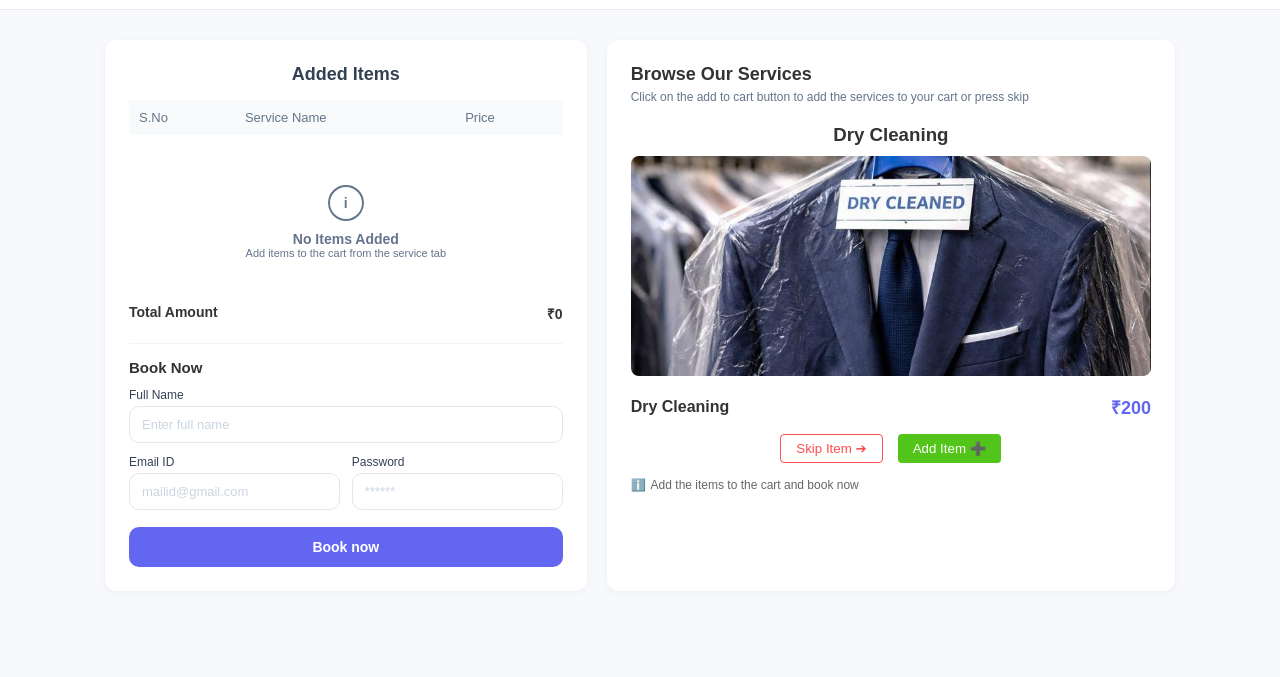
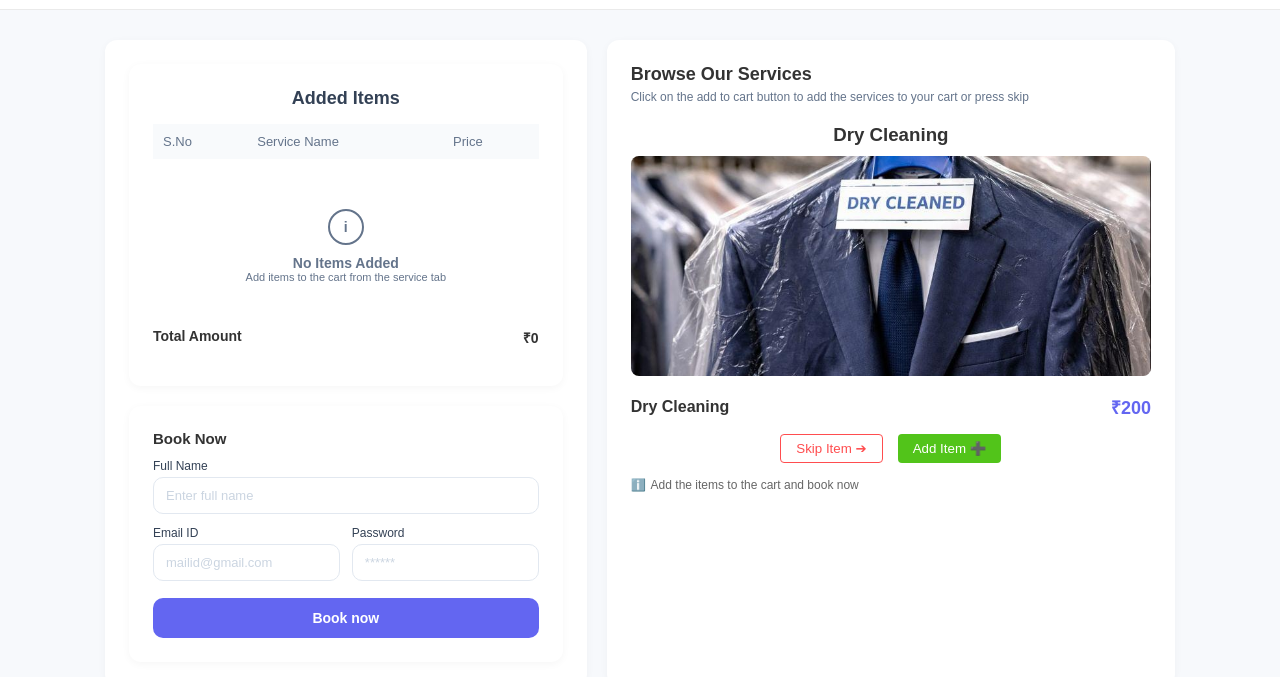
Before and after one commit to Simarpreetsaini/Laundary-Services, a plain HTML site: page index.html in a window 1280 px wide. Shown: the part 43-720 px from the top of the page. Drawn offline with Linux system fonts and the light colour scheme.

Commit message:
Enhance styles for booking form and cart box
Added styles for cart box and updated booking form styles.

```diff
--- a/style.css
+++ b/style.css
@@ -83,6 +83,9 @@ nav {
   padding: 24px;
   border-radius: 12px;
   box-shadow: 0 2px 8px rgba(0, 0, 0, 0.04);
+  display: flex;
+  flex-direction: column;
+  gap: 20px;
 }
 .left-section h2 {
   margin-bottom: 15px;
@@ -138,9 +141,10 @@ td {
 }
 
 .booking-form {
-  margin-top: 20px;
-  border-top: 1px solid #f1f5f9;
-  padding-top: 15px;
+  background: #fff;
+  padding: 24px;
+  border-radius: 12px;
+  box-shadow: 0 2px 8px rgba(0, 0, 0, 0.04);
 }
 .booking-form h3 {
   margin-bottom: 12px;
@@ -248,6 +252,18 @@ td {
   gap: 15px;
   margin-bottom: 15px;
 }
+.cart-box {
+  background: #fff;
+  padding: 24px;
+  border-radius: 12px;
+  box-shadow: 0 2px 8px rgba(0, 0, 0, 0.04);
+}
+.cart-box h2 {
+  margin-bottom: 15px;
+  font-size: 18px;
+  text-align: center;
+  color: #334155;
+}
 .skip-btn {
   background: #fff;
   border: 1px solid #ff4d4f;
```
